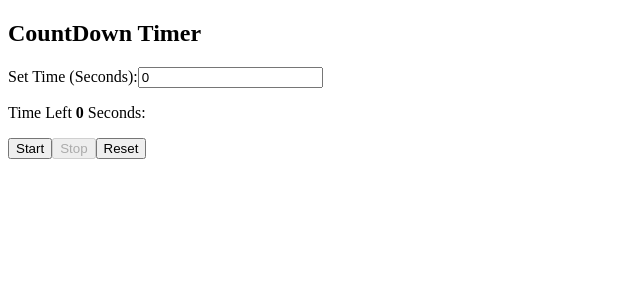
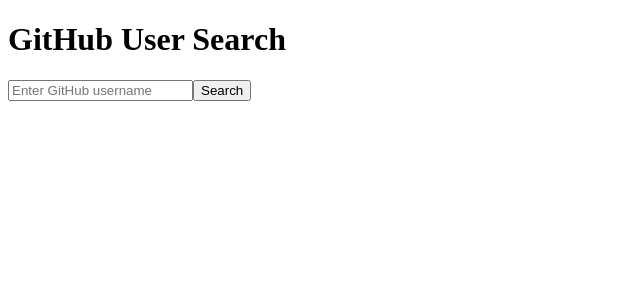
Before and after one commit to Dev-NurAbdi/React-Exercises, a React (Vite) app: page / in a window 1280 px wide. Shown: the top 300 px of the page, without its empty margins (0-640 px from the left). Built offline with nearby package versions, Linux system fonts and the light colour scheme.

Commit message:
Exercise 09

```diff
--- /dev/null
+++ b/Exercise 09/GitHubUserSearch.jsx
@@ -0,0 +1,66 @@
+import { useState } from "react";
+
+const GitHubUserSearch = () => {
+  const [username, setUsername] = useState("");
+  const [user, setUser] = useState(null);
+  const [error, setError] = useState("");
+
+  const searchUser = async () => {
+    if (!username.trim()) return;
+    try {
+      const response = await fetch(
+        `https://api.github.com/users/${username}`
+      );
+
+      if (!response.ok) {
+        throw new Error("User not found");
+      }
+      const data = await response.json();
+      setUser(data);
+      setError("");
+    } catch (error) {
+      setUser(null);
+      setError(error.message);
+    }
+  };
+  return (
+    <div>
+      <h1>GitHub User Search</h1>
+      <input
+        type="text"
+        placeholder="Enter GitHub username"
+        value={username}
+        onChange={(e) => setUsername(e.target.value)}
+      />
+      <button onClick={searchUser}>
+        Search
+      </button>
+      {error && <p>{error}</p>}
+      {user && (
+        <div>
+          <h2>{user.name || user.login}</h2>
+          <img
+            src={user.avatar_url}
+            alt="GitHub User"
+            width="150"
+          />
+          <p>
+            Location: {user.location || "N/A"}
+          </p>
+          <p>
+            Public Repos: {user.public_repos}
+          </p>
+          <p>
+            Followers: {user.followers}
+          </p>
+          <a href={user.html_url} target="_blank">
+            View GitHub Profile
+          </a>
+        </div>
+      )}
+
+    </div>
+  );
+};
+
+export default GitHubUserSearch;
--- a/src/App.jsx
+++ b/src/App.jsx
@@ -1,14 +1,12 @@
-import CountTimerDown from "../Exercise 08/CountTimerDown";
-
+import { useState } from "react";
+import GitHubUserSearch from "../Exercise 09/GitHubUserSearch";
 
 function App() {
-
-
-  return (
-<>
-  <CountTimerDown/>
-</>
-  );
+  return(
+    <div>
+      <GitHubUserSearch/>
+    </div>
+  )
 }
 
 export default App;
```
